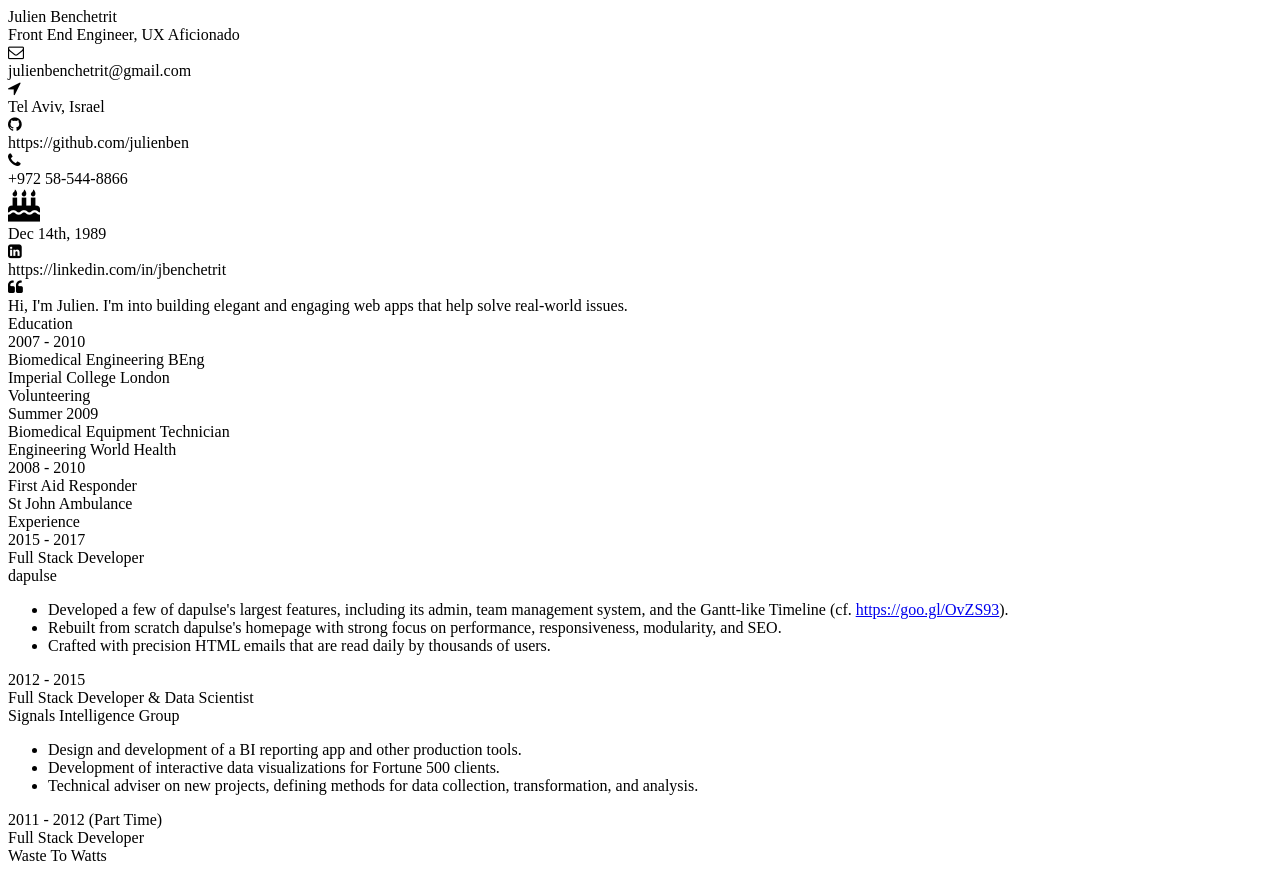
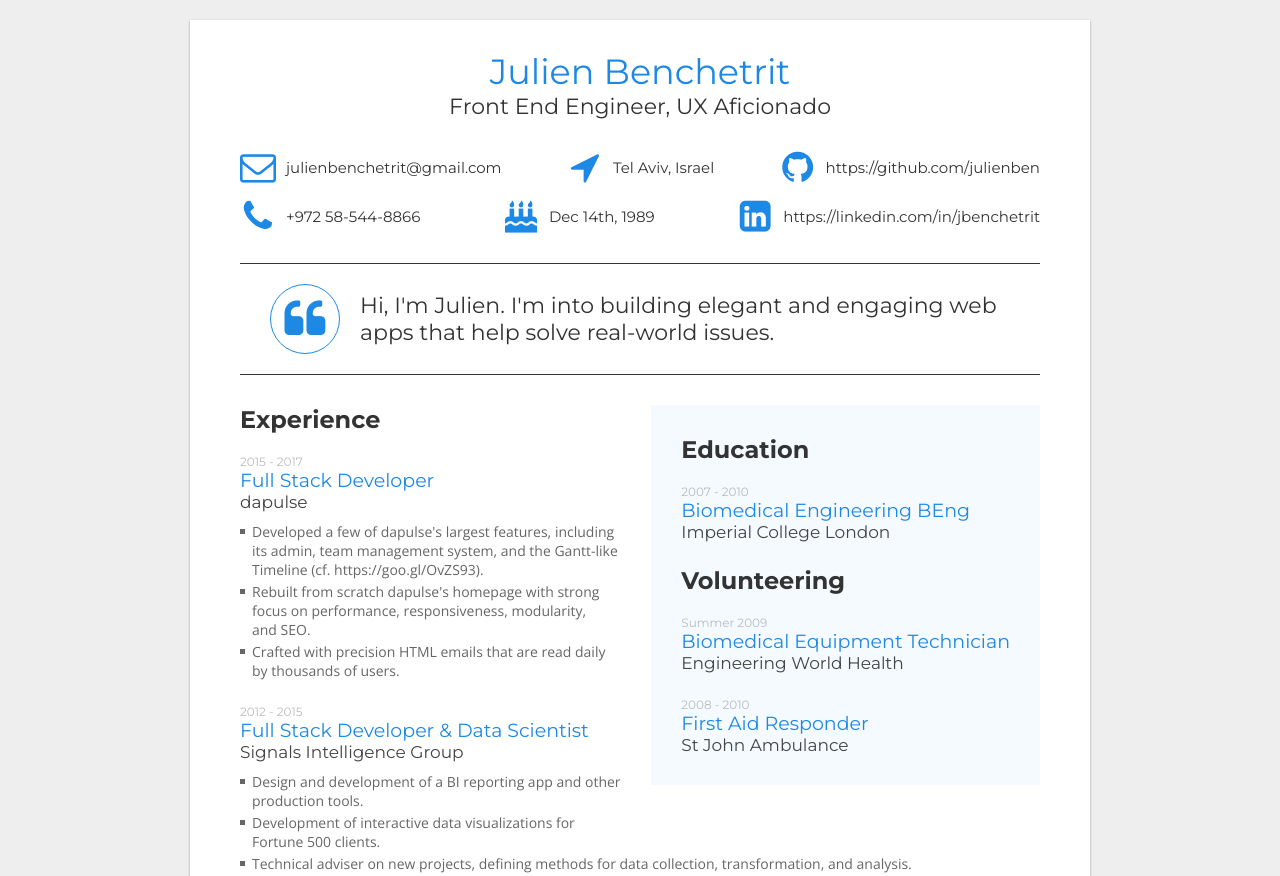
Before and after one commit to julienben/julienben.github.io, a plain HTML site: page index.html in a window 1280 px wide. Shown: the top 876 px of the page. Drawn offline with nearby package versions, Linux system fonts and the light colour scheme.

Commit message:
Update index.html

```diff
--- a/index.html
+++ b/index.html
@@ -7,7 +7,7 @@
     <link href="https://maxcdn.bootstrapcdn.com/font-awesome/4.7.0/css/font-awesome.min.css" rel="stylesheet">
     <link href="https://fonts.googleapis.com/css?family=Montserrat:400,700" rel="stylesheet">
     <link href="https://fonts.googleapis.com/css?family=Open+Sans" rel="stylesheet">
-    <link href="cv.css" rel="stylesheet">
+    <link href="index.css" rel="stylesheet">
   </head>
   <body>
     <div class="cv">
```
